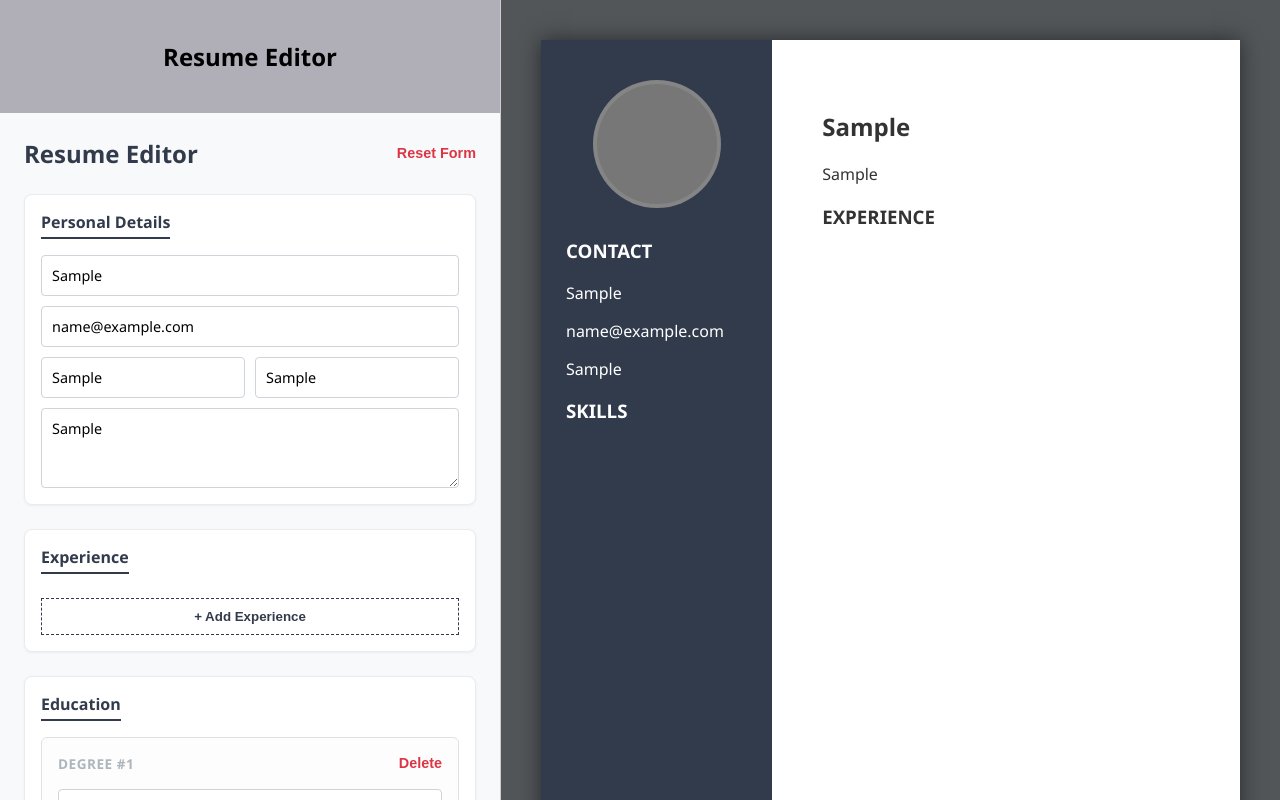
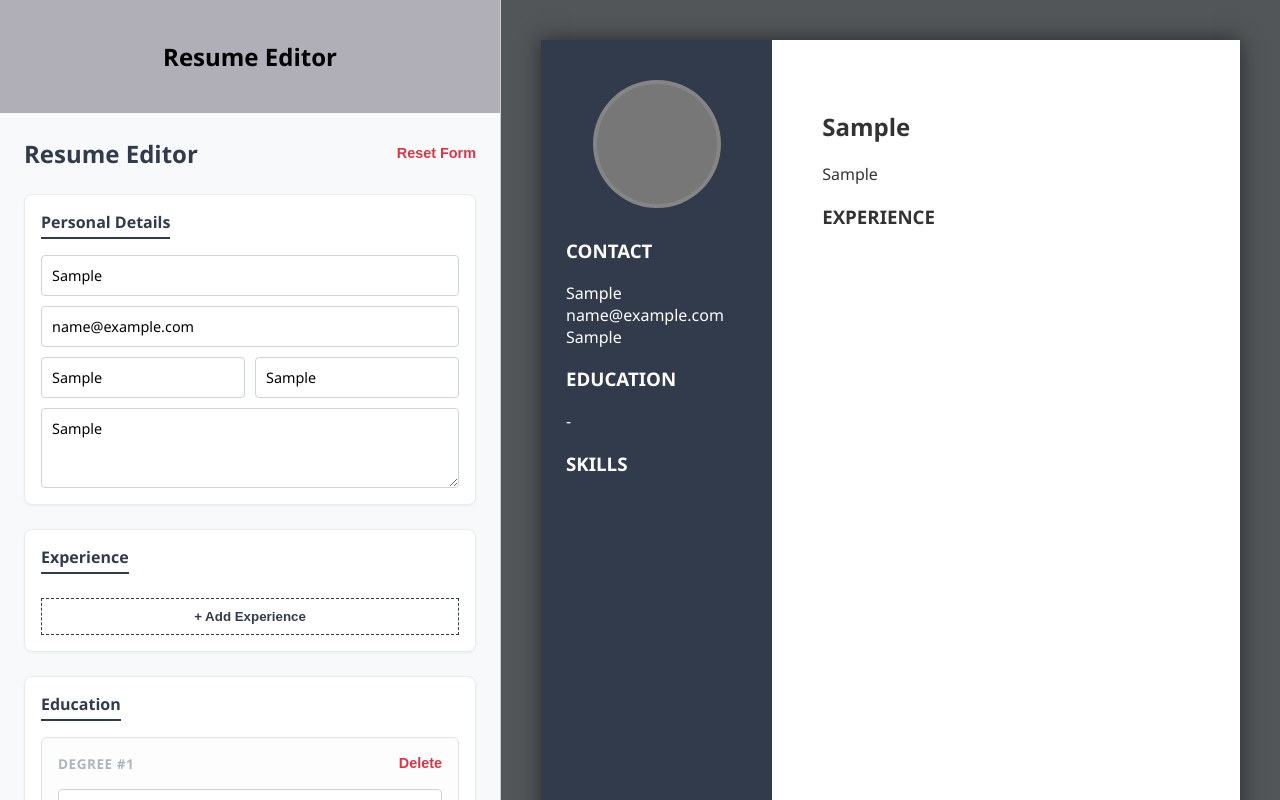
Before and after one commit to maugares/resume-generator, a React (Vite) app in the folder client/: page / in a window 1280 px wide. Both pictures are taken after typing "Sample", "name@example.com", "Sample", "Sample", "Sample" into the empty fields and a click on the button "+ Add Education". Built offline with nearby package versions, Linux system fonts and the light colour scheme.

Commit message:
Add education section

```diff
--- a/client/src/components/ResumePreview.tsx
+++ b/client/src/components/ResumePreview.tsx
@@ -14,26 +14,52 @@ export const ResumePreview = ({ data }: Props) => {
       <article className="resume-paper">
         <aside className="sidebar">
           <div className="profile-photo" />
-          <section>
-            <h3>CONTACT</h3>
-            <p>{data.phone}</p>
-            <p>{data.email}</p>
-            <p>{data.address}</p>
-          </section>
-          <section>
-            <h3>SKILLS</h3>
-            <ul>
-              {data.skills.map((s, i) => (
-                <li key={i}>{s}</li>
-              ))}
-            </ul>
-          </section>
+          {renderContactInfo(data)}
+          {renderEducation(data)}
+          {renderSkills(data)}
         </aside>
 
         <main className="main-content">
           <h1>{data.name || 'YOUR NAME'}</h1>
           <p className="summary">{data.summary}</p>
+          {renderExperience(data)}
+        </main>
+      </article>
+    </div>
+  )
+}
 
+function renderContactInfo(data: any) {
+  return (
+    <section>
+      <h3>CONTACT</h3>
+      <div>{data.phone}</div>
+      <div>{data.email}</div>
+      <div>{data.address}</div>
+    </section>
+  )
+}
+
+function renderEducation(data: any) {
+  return (
+    <section>
+      <h3>EDUCATION</h3>
+      {data.education.map((edu, i) => (
+        <div key={i} style={{ marginBottom: '15px' }}>
+          <strong>{edu.degree}</strong>
+          <div>{edu.institution}</div>
+          <div>
+            {edu.startDate} - {edu.endDate}
+          </div>
+        </div>
+      ))}
+    </section>
+  )
+}
+
+function renderExperience(data: any) {
+  return (
+    <section>
       <h3>EXPERIENCE</h3>
       {data.experience.map((exp, i) => (
         <div key={i} style={{ marginBottom: '15px' }}>
@@ -47,8 +73,19 @@ export const ResumePreview = ({ data }: Props) => {
           <p>{exp.description}</p>
         </div>
       ))}
-        </main>
-      </article>
-    </div>
+    </section>
   )
 }
+
+function renderSkills(data: any) {
+  return (
+    <section>
+      <h3>SKILLS</h3>
+      <ul>
+        {data.skills.map((s, i) => (
+          <li key={i}>{s}</li>
+        ))}
+      </ul>
+    </section>
+  )
+}
```
Lines whose indentation alone changed are shown as unchanged.
